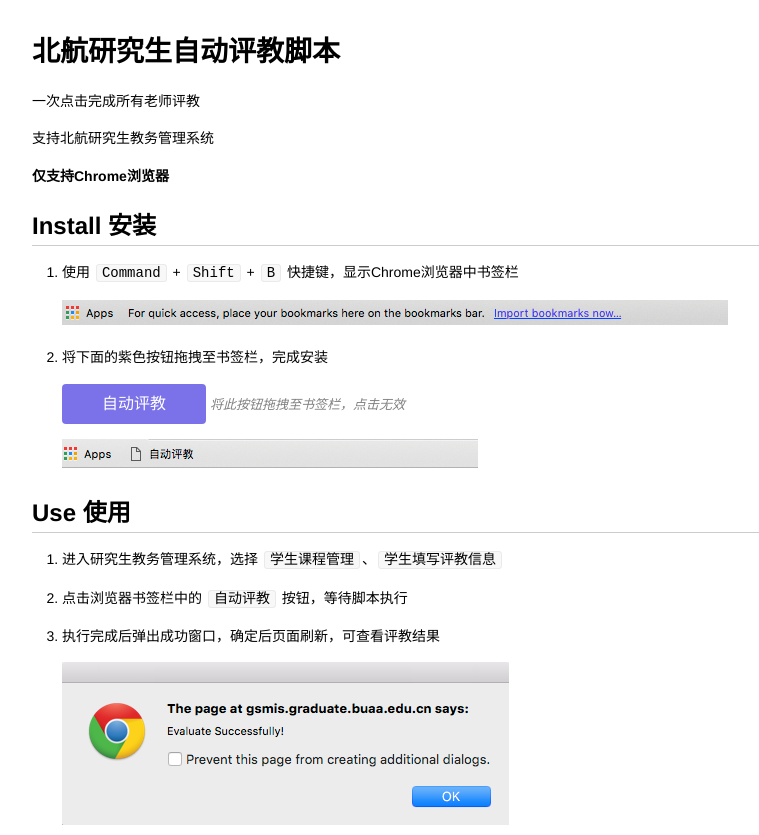
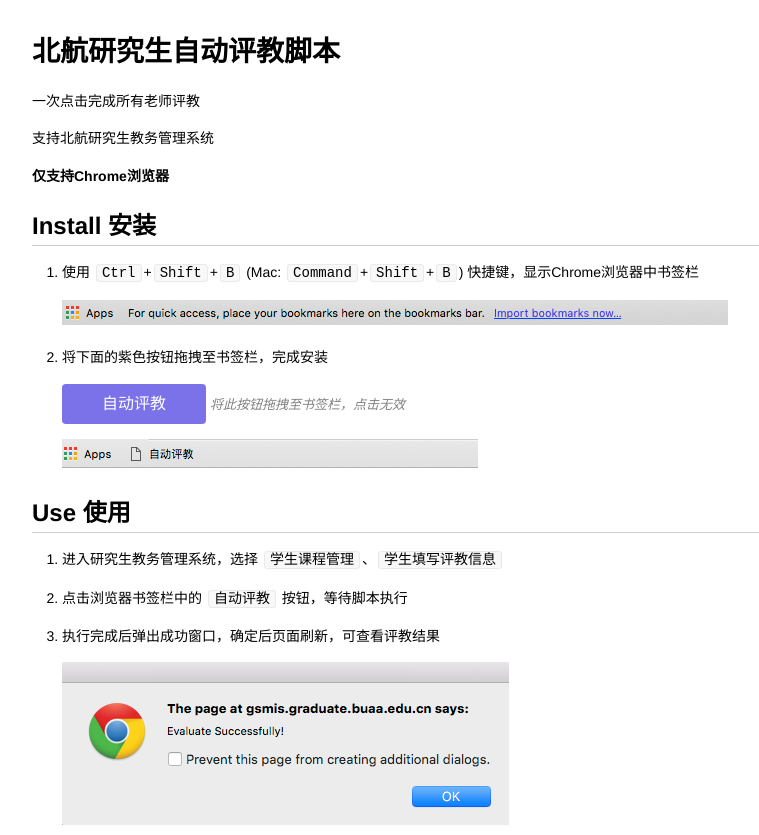
Before and after one commit to yangsiy/BUAA-graduate-evaluation-script, a plain HTML site: page webpage/index.html in a window 1280 px wide. Shown: the top 835 px of the page, without its empty margins (181-940 px from the left). Drawn offline with Linux system fonts and the light colour scheme.

Commit message:
update keyboard shortcut

```diff
--- a/webpage/index.html
+++ b/webpage/index.html
@@ -315,7 +315,7 @@ sup {
 <h2 id="toc_1">Install 安装</h2>
 
 <ol>
-<li><p>使用 <code>Command</code> + <code>Shift</code> + <code>B</code> 快捷键，显示Chrome浏览器中书签栏</p>
+<li><p>使用 <code>Ctrl</code>+<code>Shift</code>+<code>B</code> (Mac: <code>Command</code>+<code>Shift</code>+<code>B</code>) 快捷键，显示Chrome浏览器中书签栏</p>
 
 <p><img src="static_files/screenshot-1.png" alt=""></p></li>
 <li><p>将下面的紫色按钮拖拽至书签栏，完成安装</p>
```
Also changed, not shown: 1 other file.
